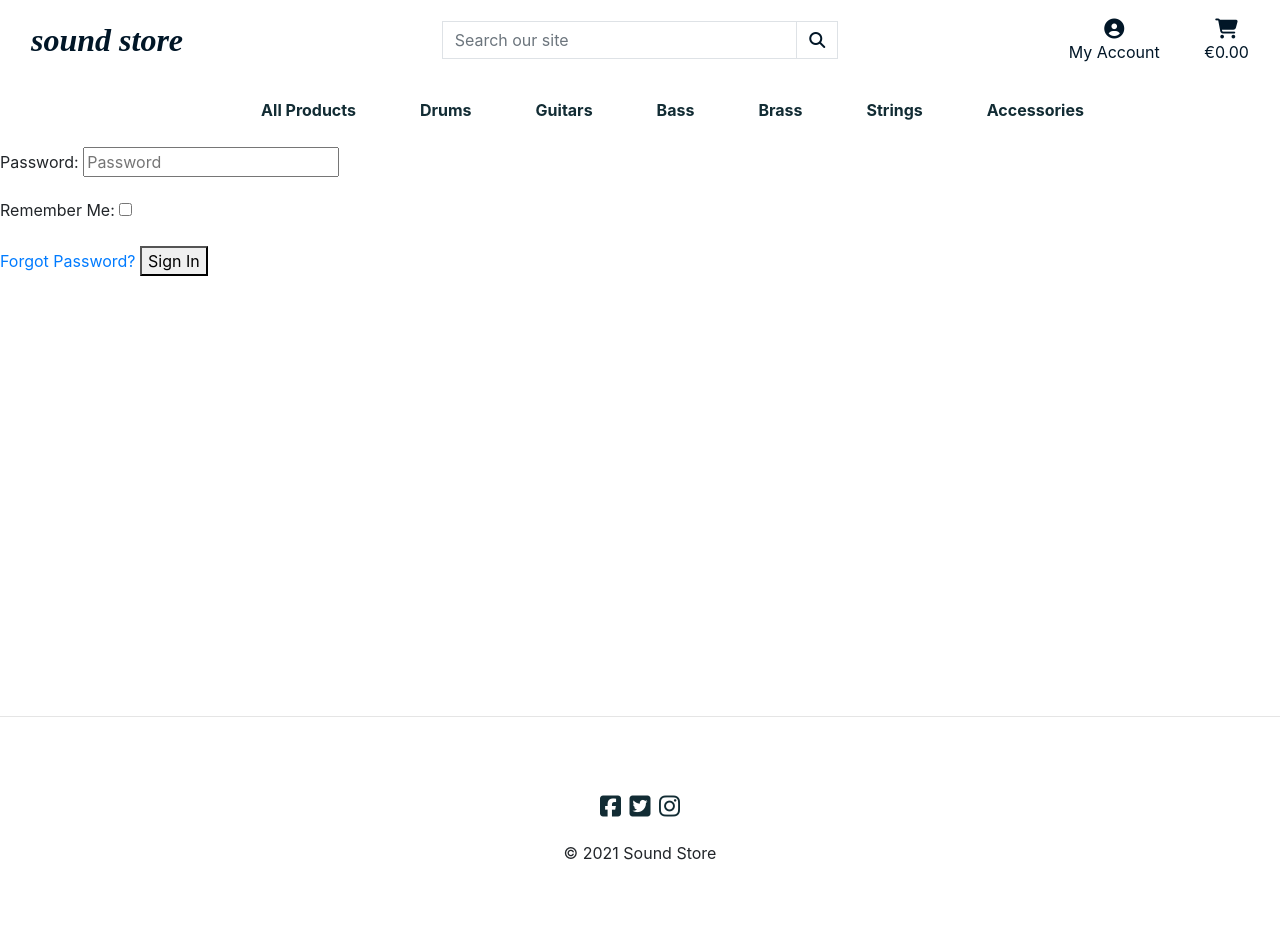
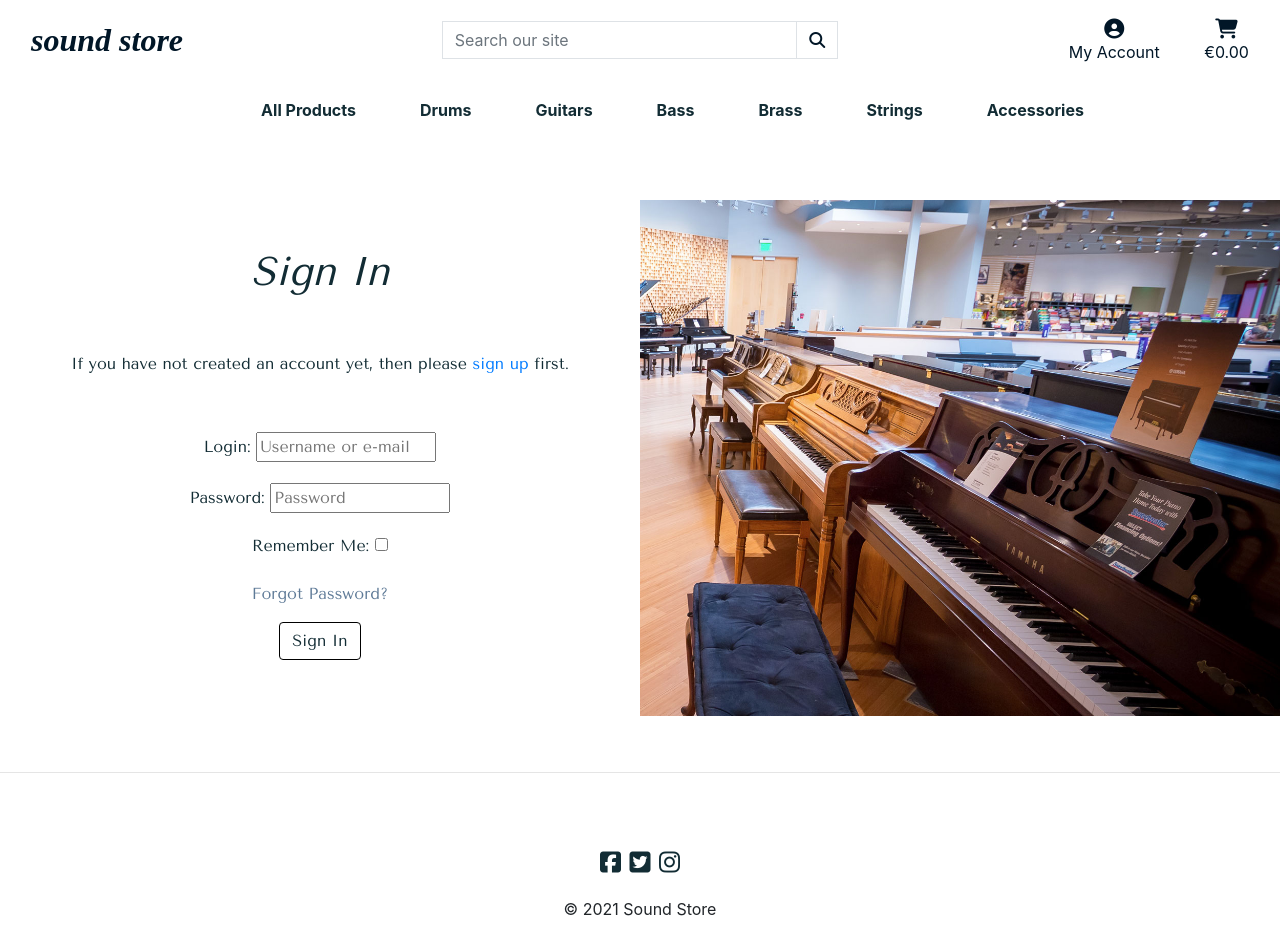
Before and after one commit to Code-Institute-Submissions/sound-store-ms4, a Django app: page /accounts/login/ in a window 1280 px wide. Before the commit the page ends 860 px from the top, so only its background shows below. Run offline with Django 3.2, Linux system fonts and the light colour scheme; some libraries are stand-ins or nearby versions; some web fonts are replaced.

Commit message:
Style login.html

```diff
--- a/static/css/base.css
+++ b/static/css/base.css
@@ -470,6 +470,40 @@ body {
     overflow-y: auto;
 }
 
+/* -------------------------------- Authentication forms */
+
+.allauth-header {
+    padding-top: 200px;
+}
+
+.form-element {
+    margin-bottom: 3.5rem;
+    font-family: 'Tenor Sans', serif;
+    color: #122c34;
+}
+
+.form-links {
+    color: #5e7a97 !important;
+    text-decoration: none;
+}
+
+.form-links:hover {
+    color: #122c34 !important;
+}
+
+.form-image {
+    background-image: url('/media/ms4-login.jpeg');
+    background-position: center;
+    background-repeat: no-repeat;
+    background-size: cover;
+}
+
+.form-container {
+   background: white;
+   width: 50%;
+
+}
+
 /* -------------------------------- Media Queries */
 
 @media (max-width: 320px) {
--- a/templates/allauth/account/base.html
+++ b/templates/allauth/account/base.html
@@ -1 +1,8 @@
 {% extends "base.html" %}
+
+{% block content %}
+    <div class="allauth-header">
+        {% block inner_content %}
+        {% endblock %}
+    </div>
+{% endblock %}
--- a/templates/allauth/account/login.html
+++ b/templates/allauth/account/login.html
@@ -5,20 +5,22 @@
 
 {% block head_title %}{% trans "Sign In" %}{% endblock %}
 
-{% block content %}
+{% block inner_content %}
+<div class="form-image">
+<div class="form-container center">
 
-<h1>{% trans "Sign In" %}</h1>
+<h1 class="login-head center form-element pt-5"><i>{% trans "Sign In" %}</i></h1>
 
 {% get_providers as socialaccount_providers %}
 
 {% if socialaccount_providers %}
-<p>{% blocktrans with site.name as site_name %}Please sign in with one
-of your existing third party accounts. Or, <a href="{{ signup_url }}">sign up</a>
+<p class="center">{% blocktrans with site.name as site_name %}Please sign in with one
+of your existing third party accounts. Or, <a href="{{ signup_url }}" class="form-links">sign up</a>
 for a {{ site_name }} account and sign in below:{% endblocktrans %}</p>
 
 <div class="socialaccount_ballot">
 
-  <ul class="socialaccount_providers">
+  <ul class="socialaccount_providers center">
     {% include "socialaccount/snippets/provider_list.html" with process="login" %}
   </ul>
 
@@ -29,18 +31,22 @@ for a {{ site_name }} account and sign in below:{% endblocktrans %}</p>
 {% include "socialaccount/snippets/login_extra.html" %}
 
 {% else %}
-<p>{% blocktrans %}If you have not created an account yet, then please
-<a href="{{ signup_url }}">sign up</a> first.{% endblocktrans %}</p>
+<p class="center form-content form-element">{% blocktrans %}If you have not created an account yet, then please
+<a href="{{ signup_url }}" class="form-content">sign up</a> first.{% endblocktrans %}</p>
 {% endif %}
 
-<form class="login" method="POST" action="{% url 'account_login' %}">
+<form class="login center form-element" method="POST" action="{% url 'account_login' %}">
   {% csrf_token %}
   {{ form.as_p }}
   {% if redirect_field_value %}
   <input type="hidden" name="{{ redirect_field_name }}" value="{{ redirect_field_value }}" />
   {% endif %}
-  <a class="button secondaryAction" href="{% url 'account_reset_password' %}">{% trans "Forgot Password?" %}</a>
-  <button class="primaryAction" type="submit">{% trans "Sign In" %}</button>
+  <p>
+  <a class="button secondaryAction form-links" href="{% url 'account_reset_password' %}" class="form-element">{% trans "Forgot Password?" %}</a>
+  </p>
+  <button class="primaryAction btn btn-links form-element" type="submit">{% trans "Sign In" %}</button>
 </form>
+</div>
+</div>
 
 {% endblock %}
```
Also changed, not shown: media/ms-4-hero-5.jpeg (added), media/ms4-login.jpeg (added).
